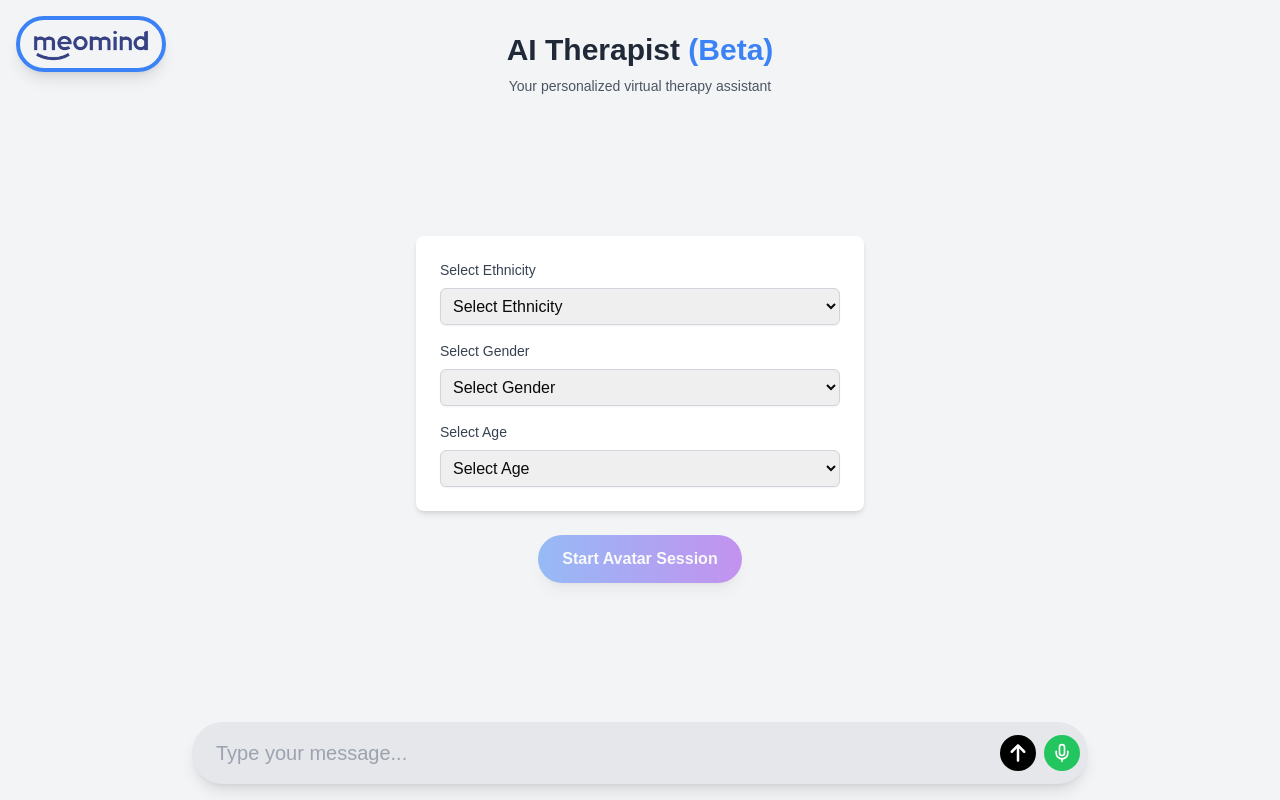
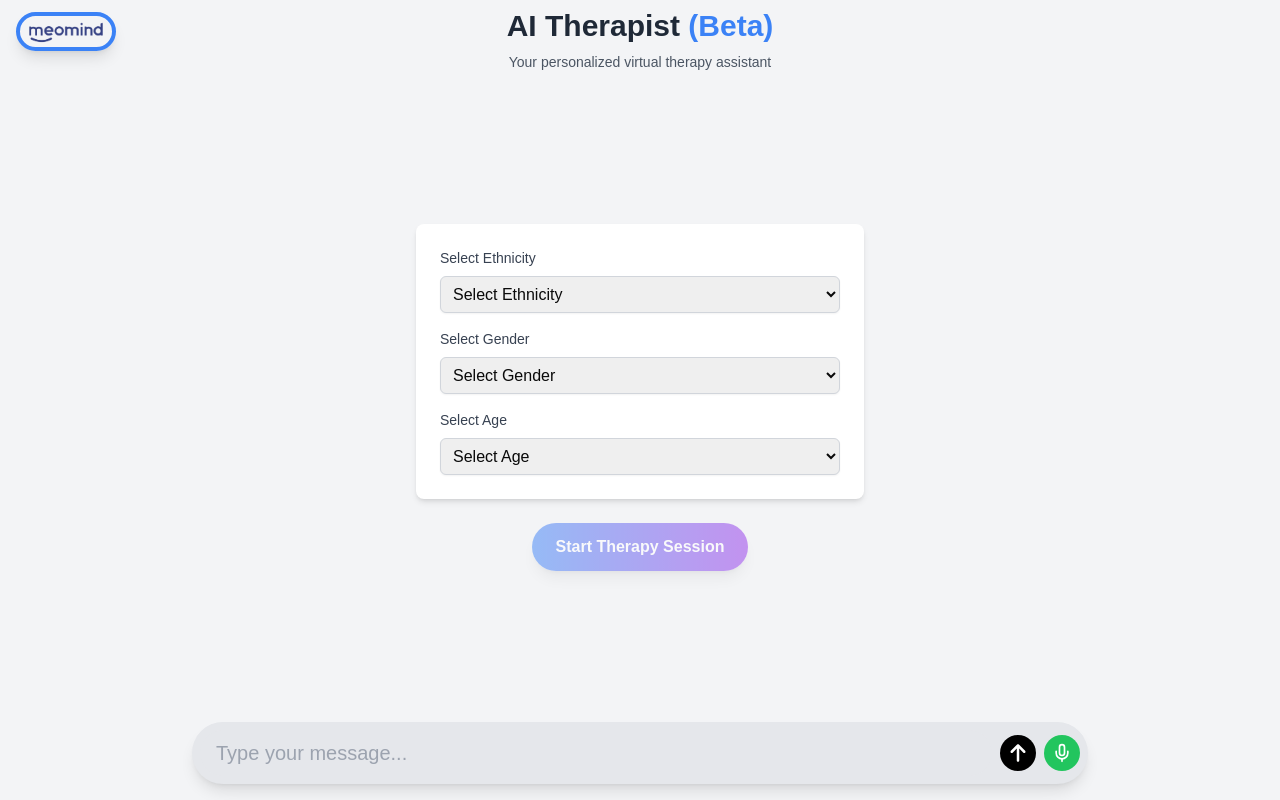
Before and after one commit to asfarwaheed01/Heygen_Custom_Avatar, a Next.js app: page / in a window 1280 px wide. Built offline with nearby package versions, Linux system fonts and the light colour scheme.

Commit message:
added intro lines

```diff
--- a/components/Chat.tsx
+++ b/components/Chat.tsx
@@ -30,7 +30,14 @@ const Chat: React.FC = () => {
   const mediaStream = useRef<HTMLVideoElement>(null);
   const avatar = useRef<StreamingAvatar | null>(null);
   const [selectedAvatarId, setSelectedAvatarId] = useState<string>("");
+  const introPlayedRef = useRef(false);
   const canStartSession = !!selectedAvatarId;
+
+  const introLines = [
+    "Hello! Welcome to your AI Therapy session.",
+    "I'm here to assist you with any concerns or questions you might have.",
+    "Feel free to type or speak, and I'll respond accordingly.",
+  ];
 
   useEffect(() => {
     messagesEndRef.current?.scrollIntoView({ behavior: "smooth" });
@@ -44,6 +51,21 @@ const Chat: React.FC = () => {
       };
     }
   }, [stream]);
+
+  async function speakIntroLines() {
+    for (const line of introLines) {
+      try {
+        if (avatar.current) {
+          await avatar.current.speak({
+            text: line,
+            task_type: TaskType.REPEAT,
+          });
+        }
+      } catch (error) {
+        console.error("Error making the avatar speak intro line:", error);
+      }
+    }
+  }
 
   async function fetchAccessToken() {
     try {
@@ -76,6 +98,10 @@ const Chat: React.FC = () => {
         },
       });
       setSessionStarted(true);
+      if (!introPlayedRef.current) {
+        introPlayedRef.current = true;
+        speakIntroLines();
+      }
     } catch (error) {
       console.error("Error starting avatar session:", error);
     } finally {
@@ -88,6 +114,7 @@ const Chat: React.FC = () => {
     setStream(undefined);
     setSessionStarted(false);
     setSelectedAvatarId("");
+    introPlayedRef.current = false;
   }
 
   const handleAudioUpload = async (blob: Blob) => {
@@ -259,18 +286,18 @@ const Chat: React.FC = () => {
 
   return (
     <div className="flex flex-col h-auto min-h-screen bg-gray-100">
-      <div className="md:flex items-center bg-gray-100 px-4 mt-4">
-        <div className="mb-4 md:absolute left-4 top-4 cursor-pointer group">
+      <div className="md:flex items-center bg-gray-100 px-4 mt-2">
+        <div className="mb-4 md:absolute left-4 top-3 cursor-pointer group">
           <Image
-            width={150}
-            height={150}
+            width={100}
+            height={100}
             src="/assets/avatar_logo.png"
             alt="avatar_logo"
             className="rounded-full border-4 border-blue-500 shadow-lg group-hover:shadow-2xl"
           />
         </div>
         <div className="flex-1 justify-center">
-          <h1 className="text-center text-gray-800 md:text-3xl font-extrabold mt-4">
+          <h1 className="text-center text-gray-800 md:text-3xl font-extrabold">
             AI Therapist <span className="text-blue-500">(Beta)</span>
           </h1>
           <p className="text-center text-gray-600 text-sm mt-2">
@@ -279,7 +306,7 @@ const Chat: React.FC = () => {
         </div>
       </div>
       <div className="flex-1 flex items-center justify-center">
-        <div className="md:w-[70%] mx-auto my-2">
+        <div className="md:w-[100%] w-[90%] mx-auto my-2 max-h-[80vh]">
           {!stream ? (
             <div className="flex flex-col justify-center items-center h-full">
               <AvatarSelectionForm onSelectAvatar={setSelectedAvatarId} />
@@ -311,12 +338,12 @@ const Chat: React.FC = () => {
                     Starting Session...
                   </div>
                 ) : (
-                  "Start Avatar Session"
+                  "Start Therapy Session"
                 )}
               </button>
             </div>
           ) : (
-            <div className="w-full h-[450px] flex justify-center items-center">
+            <div className="w-full h-full absolute top-[10vh] max-h-[90vh] flex justify-center items-center">
               <video
                 ref={mediaStream}
                 autoPlay
@@ -334,7 +361,7 @@ const Chat: React.FC = () => {
         </div>
       </div>
       {sessionStarted && selectedAvatarId && (
-        <div className="flex justify-end md:w-[70%] mx-auto mb-2">
+        <div className="flex justify-end md:w-[70%] mx-auto mb-2 z-10">
           <button
             className="bg-gradient-to-tr lg:w-[15%]  from-indigo-500 to-indigo-300  text-white rounded-lg shadow-md px-2 py-2"
             onClick={endSession}
@@ -343,7 +370,7 @@ const Chat: React.FC = () => {
           </button>
         </div>
       )}
-      <div className="md:w-[70%] mx-auto p-2 shadow-lg mb-4 rounded-full bg-gray-200">
+      <div className="md:w-[70%] mx-auto p-2 shadow-lg mb-4 rounded-full bg-gray-200 z-10">
         <div className="flex items-center space-x-2">
           <input
             type="text"
```
